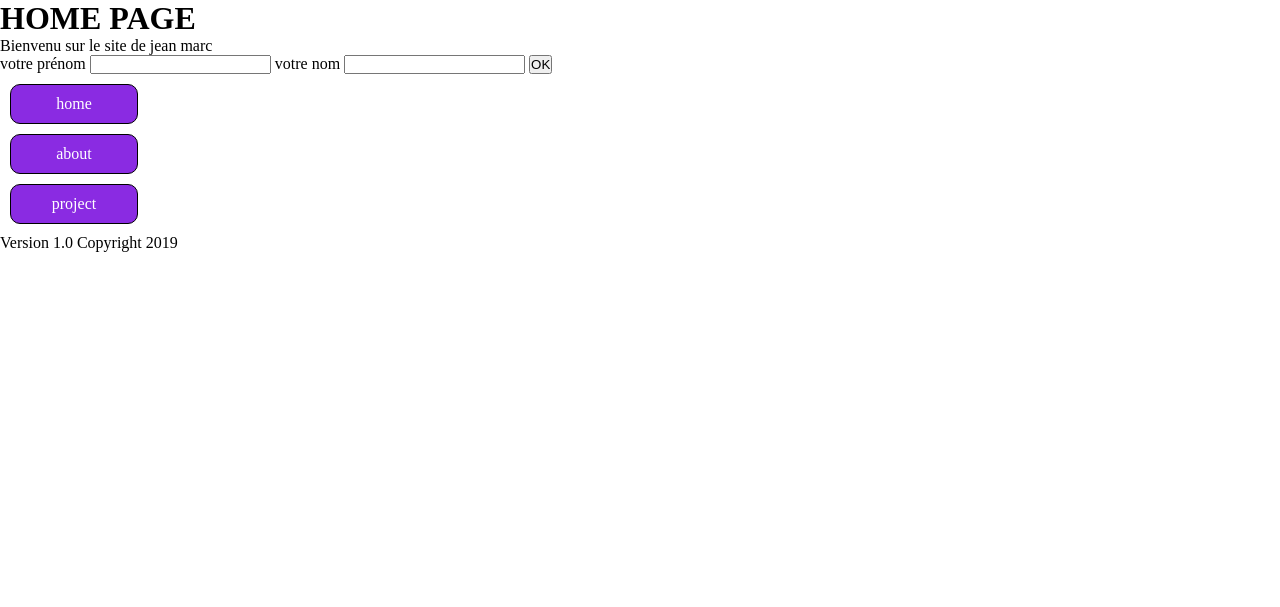
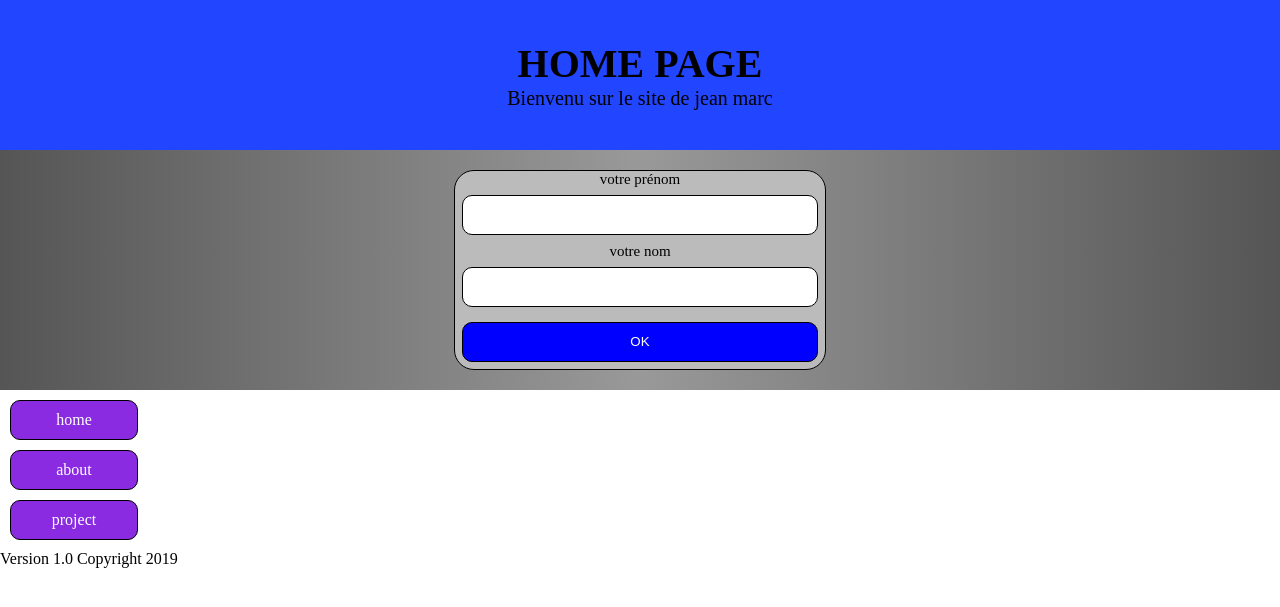
Before and after one commit to errorlogger/express-server, a Node server app: page / in a window 1280 px wide. Shown: the top 607 px of the page. Run offline with Node 20, Linux system fonts and the light colour scheme.

Commit message:
test css

```diff
--- a/public/style/global-style.css
+++ b/public/style/global-style.css
@@ -31,3 +31,53 @@ a:hover {
     background: yellow;
     color: black;
 }
+
+.header, .login {
+    width: 100%;
+    text-align: center;
+}
+.header {
+    font-size: 2rem;
+    padding: 4rem;
+    background-color: #2245ff;
+}
+
+.login {
+    font-size: 1.5rem;
+    padding: 2rem;
+    background: linear-gradient(to right, #555, #999, #555);
+}
+
+.login__form {
+    border-radius: 20px;
+    border: 1px solid black;
+    background: #bbb;
+    width: 30%;
+    margin-left: 35%;
+}
+.login__form--input , input[type="submit"]{
+    border-radius: 10px;
+    border: 1px solid black;
+    height: 40px;
+    width: 96%;
+    margin: 2%;
+    text-align: center;
+}
+
+input[type="submit"]:focus {
+    outline:0;
+}
+input[type="submit"]{
+    background-color: blue;
+    color: white;
+}
+
+input[type="submit"]:hover{
+    background-color: rgb(229, 233, 5);
+    color: black;
+}
+
+input[type="submit"]:active{
+    background-color: rgb(233, 153, 5);
+    color: black;
+}
--- a/server.js
+++ b/server.js
@@ -57,7 +57,8 @@ app.get('/', (req, res) => {
 
 app.get('/about', (req, res) => {
     res.render('about.hbs', {
-        title: 'About page'
+        title: 'About page',
+        message: "Vous désirez des infos ?"
     });
 })
 
@@ -81,6 +82,8 @@ app.post('/test', (req, res) => {
 
     let fname = req.body.firstName;
     let name = req.body.name;
+
+    fname == '' || fname == undefined ? fname = "un inconnu" : fname = fname;
     res.render('test.hbs', {
         title: 'Test page',
         message: `vous êtes ${fname} ${name}`
--- a/views/home.hbs
+++ b/views/home.hbs
@@ -1,14 +1,14 @@
 {{> header}}
+<div class="login">
+    <form method="post" action="/test" class="login__form">
+        <label for="firstName" class="login__form--label">votre prénom</label>
+        <input type="text" id="firstName" name="firstName" class="login__form--input">
+        <label for="name" class="login__form--label">votre nom</label>
+        <input type="text" id="name" name="name" class="login__form--input">
+        <input type="submit" value="OK">
+    </form>
+</div>
 
-<h1>{{ upper title}}</h1>
-<p>{{message}}</p>
-<form method="post" action="/test">
-    <label for="firstName">votre prénom</label>
-    <input type="text" id="firstName" name="firstName">
-    <label for="name">votre nom</label>
-    <input type="text" id="name" name="name">
-    <input type="submit" value="OK">
-</form>
 
 
 {{> footer}}
--- a/views/partials/header.hbs
+++ b/views/partials/header.hbs
@@ -11,3 +11,7 @@
 </head>
 
 <body>
+    <div class="header">
+        <h1>{{upper title}}</h1>
+        <p>{{message}}</p>
+    </div>
```
Also changed, not shown: views/about.hbs (+1 -6 lines), views/maintenance.hbs (+1 -6 lines), views/project.hbs (+1 -6 lines), views/test.hbs (+1 -6 lines).
